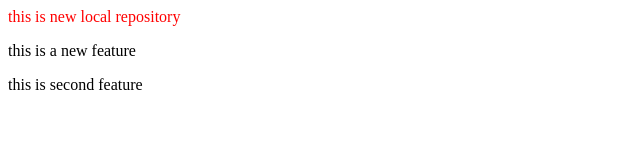
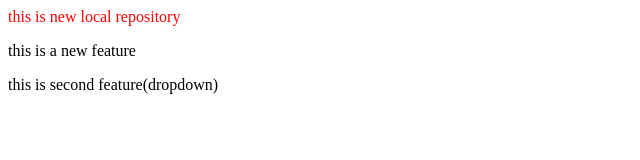
Before and after one commit to Psm011/newrepo2, a plain HTML site: page LocalRepo/index.html in a window 1280 px wide. Shown: the whole page, without its empty margins (0-640 px from the left). Drawn offline with Linux system fonts and the light colour scheme.

Commit message:
add dropdown

```diff
--- a/LocalRepo/index.html
+++ b/LocalRepo/index.html
@@ -1,3 +1,3 @@
 <p style="color:red;">this is new local repository</p>
 <p>this is a new feature</p>
-<p>this is second feature</p>
+<p>this is second feature(dropdown)</p>
```
